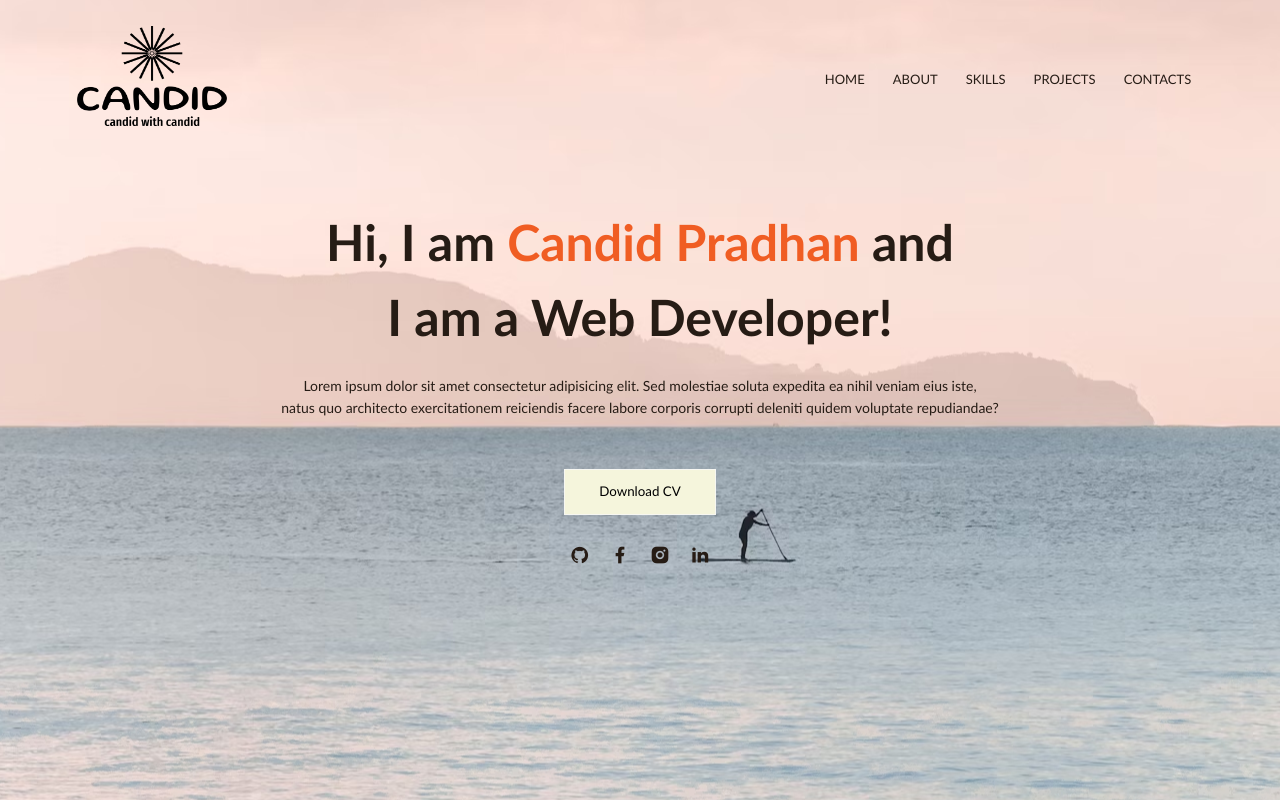
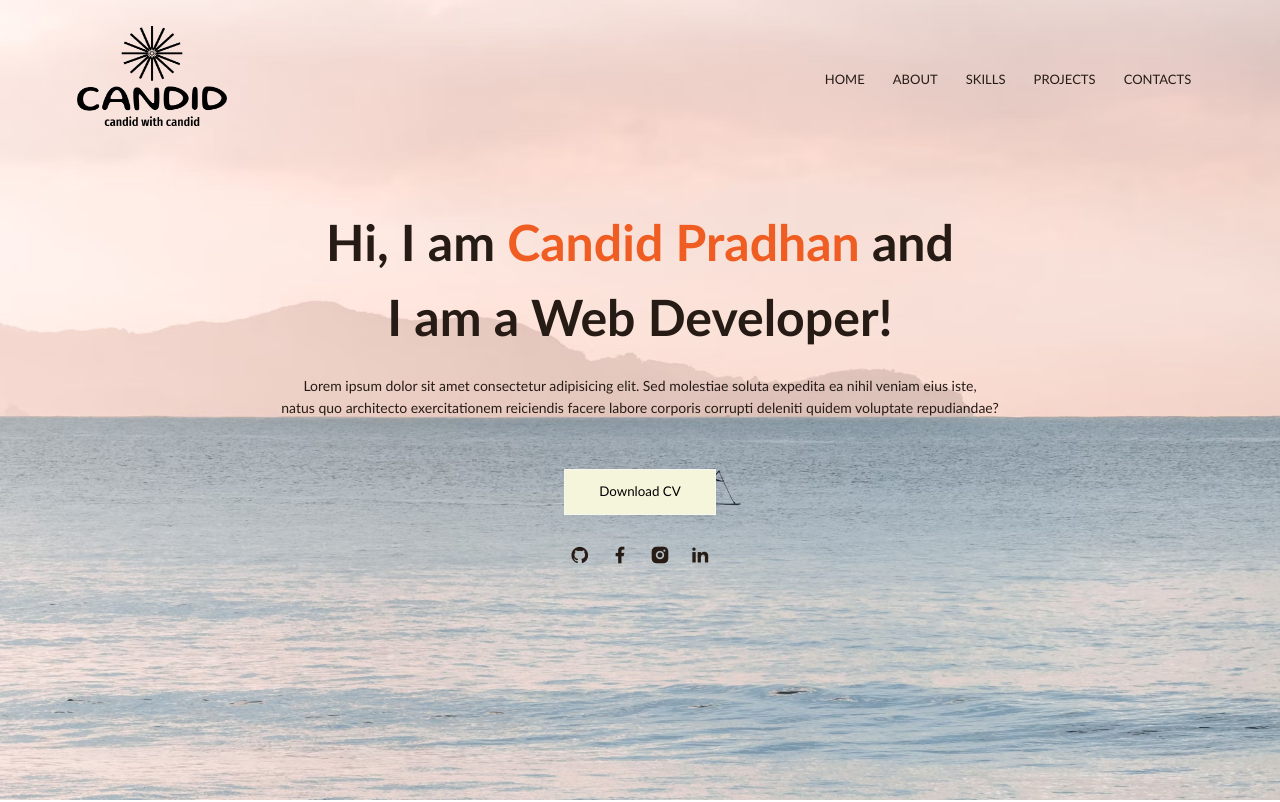
Before and after one commit to candidcodes/portfolio-website, a plain HTML site: page index.html in a window 1280 px wide. Shown: the top 802 px of the page. Drawn offline with nearby package versions, Linux system fonts and the light colour scheme.

Commit message:
updated the nav bar scrolling and fixed the background

```diff
--- a/script.js
+++ b/script.js
@@ -33,3 +33,52 @@ document.addEventListener('DOMContentLoaded', function() {
 function openContactPage() {
     window.open('contact.html', '_blank');
   }
+
+
+  let lastScrollTop = 0;
+
+  window.addEventListener("scroll", function() {
+      let currentScroll = window.pageYOffset || document.documentElement.scrollTop;
+      let headerSection = document.querySelector(".header");
+
+      if (headerSection) {
+          let headerBottom = headerSection.offsetTop + headerSection.offsetHeight;
+
+          if (currentScroll > lastScrollTop) {
+              // Downscroll code
+              document.querySelector("nav").classList.add("scrolled");
+              document.querySelector("nav img").classList.add("hidden");
+          } else {
+              // Upscroll code
+              if (currentScroll <= headerBottom) {
+                  // Show the logo and set background to transparent only within header
+                  document.querySelector("nav").classList.remove("scrolled");
+                  document.querySelector("nav img").classList.remove("hidden");
+              } else {
+                  // Hide the logo and set background to green when scrolling up outside header
+                  document.querySelector("nav").classList.add("scrolled");
+                  document.querySelector("nav img").classList.add("hidden");
+              }
+          }
+      }
+
+      lastScrollTop = currentScroll <= 0 ? 0 : currentScroll; // For Mobile or negative scrolling
+  }, { passive: true });
+
+  // Initial check on page load
+  window.addEventListener('load', function() {
+      handleLogoVisibility();
+  });
+
+  function handleLogoVisibility() {
+      let currentScroll = window.pageYOffset || document.documentElement.scrollTop;
+      let headerSection = document.querySelector(".header");
+      if (headerSection) {
+          let headerBottom = headerSection.offsetTop + headerSection.offsetHeight;
+          if (currentScroll <= headerBottom) {
+              document.querySelector("nav img").classList.remove("hidden");
+          } else {
+              document.querySelector("nav img").classList.add("hidden");
+          }
+      }
+  }
--- a/style.css
+++ b/style.css
@@ -9,9 +9,8 @@
 .header{
     height: 100vh;
     width: 100%;
-    background-color: #C5D86D;
-    background: url(images/background.avif);
-    background-position: center;
+    background: url(images/background.avif) no-repeat center center fixed;
+    background-size: cover;
     position: relative;
 }
 nav{
@@ -19,10 +18,26 @@ nav{
     padding: 2% 6%;
     justify-content: space-between;
     align-items: center;
+    position: fixed; /* Keep the navbar fixed at the top */
+    top: 0;
+    width: 100%;
+    background-color: transparent;
+    transition: background-color 0.3s ease, padding 0.3s ease;
+    z-index: 1000; /* Ensure it stays on top of other elements */
+}
+nav.scrolled {
+    background-color: rgba(197, 216, 109); /* Background color when scrolled */
+    padding: 0% 6%;
+    box-shadow: rgba(0, 0, 0, 0.45) 0px 25px 20px -20px;
 }
 a img{
     height: 100px;
     width: 150px;
+    transition: opacity 0.3s ease;
+}
+nav img.hidden {
+    opacity: 0;
+    transition: opacity 0.3s ease;
 }
 .nav-links{
     flex: 1;
@@ -136,9 +151,9 @@ nav .ri{
 
 .about{
     width: 80%;
-    margin: auto;
+    margin: 80px auto 0;
     text-align: center;
-    padding-top: 100px;
+    padding-top: 200px;
 }
 h1{
     font-size: 36px;
```
